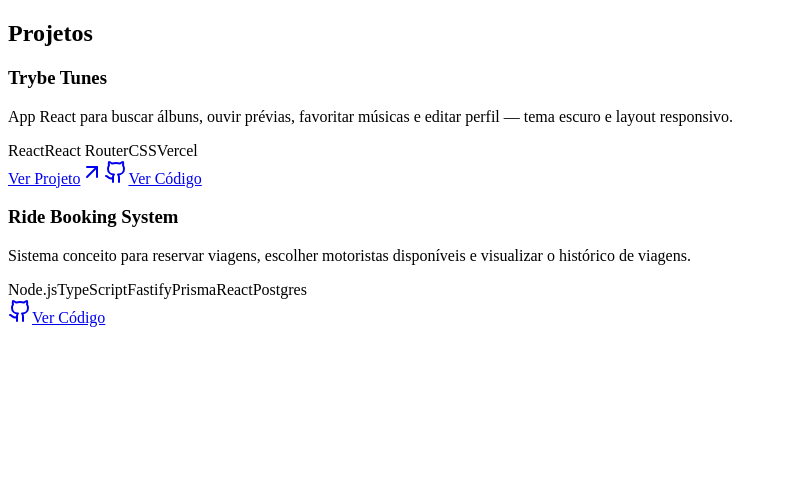
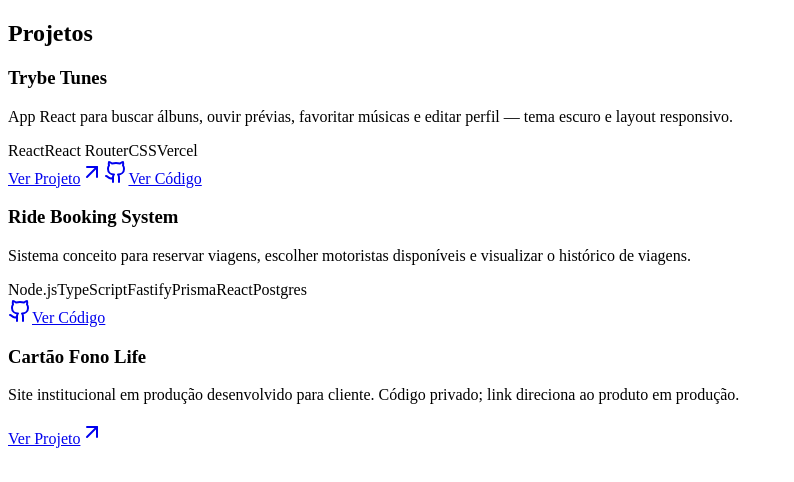
Before and after one commit to DanielGomes25/Portif-lioWeb, a Next.js app: page /Projetos in a window 1280 px wide. Shown: the top 482 px of the page, without its empty margins (0-794 px from the left). Built offline with nearby package versions, Linux system fonts and the light colour scheme.

Commit message:
adiciona o card do projeto do cartão fono life

```diff
--- a/src/pages/Projetos.tsx
+++ b/src/pages/Projetos.tsx
@@ -27,6 +27,13 @@
                 "Sistema conceito para reservar viagens, escolher motoristas disponíveis e visualizar o histórico de viagens.",
             techs: ["Node.js", "TypeScript", "Fastify", "Prisma", "React", "Postgres"],
             codeUrl: "https://github.com/DanielGomes25/Project-Ride-Booking-System",
+        },
+        {
+            title: "Cartão Fono Life",
+            description:
+                "Site institucional em produção desenvolvido para cliente. Código privado; link direciona ao produto em produção.",
+            techs: [],
+            url: "https://www.cartaofonolife.com.br/",
         },
 
     ];
```
